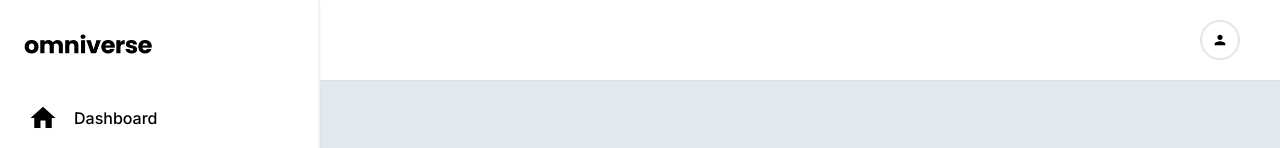
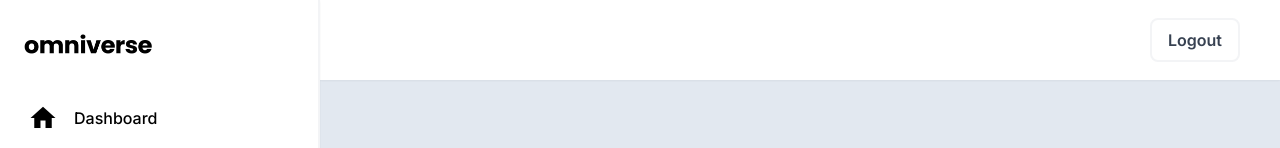
Before and after one commit to omni-srejitk/omniverse, a React (Vite) app in the folder dashboard/: page /dashboard in a window 1280 px wide. Shown: the top 148 px of the page. Built offline with nearby package versions, Linux system fonts and the light colour scheme; no server answers; sample sign-in values are in the browser's storage.

Commit message:
Style : Logout button updated

```diff
--- a/dashboard/package.json
+++ b/dashboard/package.json
@@ -9,7 +9,7 @@
     "preview": "vite preview"
   },
   "dependencies": {
-    "@reduxjs/toolkit": "^1.8.6",
+    "@reduxjs/toolkit": "^1.9.0",
     "@tanstack/react-query": "^4.14.1",
     "blurhash": "^2.0.4",
     "chart.js": "^3.9.1",
@@ -19,7 +19,7 @@
     "react-dom": "^18.2.0",
     "react-hot-toast": "^2.4.0",
     "react-icons": "^4.6.0",
-    "react-redux": "^8.0.4",
+    "react-redux": "^8.0.5",
     "recharts": "^2.1.16"
   },
   "devDependencies": {
--- a/dashboard/src/components/Header/Header.jsx
+++ b/dashboard/src/components/Header/Header.jsx
@@ -2,6 +2,7 @@ import React, { useState } from 'react';
 import { MdPerson } from 'react-icons/md';
 import { useNavigate } from 'react-router-dom';
 import { useFilter } from '../../context/FilterContext/FilterContext';
+import { Button } from '../Buttons';
 
 export const Header = () => {
   const [profileOption, setProfileOption] = useState(false);
@@ -16,10 +17,14 @@ export const Header = () => {
   return (
     <header className=' fixed top-0  z-30 mx-auto flex h-20 w-screen items-center justify-between bg-white px-6 shadow-sm md:right-0 md:w-[calc(100vw-6rem)] md:pr-10 lg:w-[calc(100vw-20rem)]'>
       <img src={'/logo.png'} className='w-32 lg:hidden' />
-
+      <div className='ml-auto'>
+        <Button clickFunc={Logout} type='OUTLINED'>
+          Logout
+        </Button>
+      </div>
       <div
         onClick={() => setProfileOption((Prev) => !Prev)}
-        className={`relative flex h-10 w-10 cursor-pointer items-center justify-center rounded-full border-2 lg:ml-auto ${
+        className={`relative hidden h-10 w-10 cursor-pointer items-center justify-center rounded-full border-2 lg:ml-auto ${
           profileOption
             ? 'border-gray-300 bg-gray-200/50 hover:bg-gray-300'
             : 'border-gray-200 bg-white hover:bg-gray-50'
@@ -27,15 +32,7 @@ export const Header = () => {
       >
         <MdPerson className='pointer-events-none fill-black' />
         {profileOption && (
-          <div className='absolute top-16 -right-4 flex h-fit w-full min-w-[10rem] flex-col justify-between overflow-hidden rounded-xl border-2 border-gray-300 bg-gray-50 shadow-sm'>
-            <button
-              onClick={Logout}
-              className='flex h-fit w-full min-w-[10rem] items-center justify-between gap-0 p-1 px-4 text-gray-400 hover:bg-gray-100 hover:text-black hover:shadow-sm'
-            >
-              <span className='material-icons text-3xl'>logout</span>
-              <p className=' font-medium'>Logout</p>
-            </button>
-          </div>
+          <div className='absolute top-16 -right-4 flex h-fit w-full min-w-[10rem] flex-col justify-between overflow-hidden rounded-xl border-2 border-gray-300 bg-gray-50 shadow-sm'></div>
         )}
       </div>
     </header>
```
Also changed, not shown: 1 other file (tests, documents, lock files or other folders).
